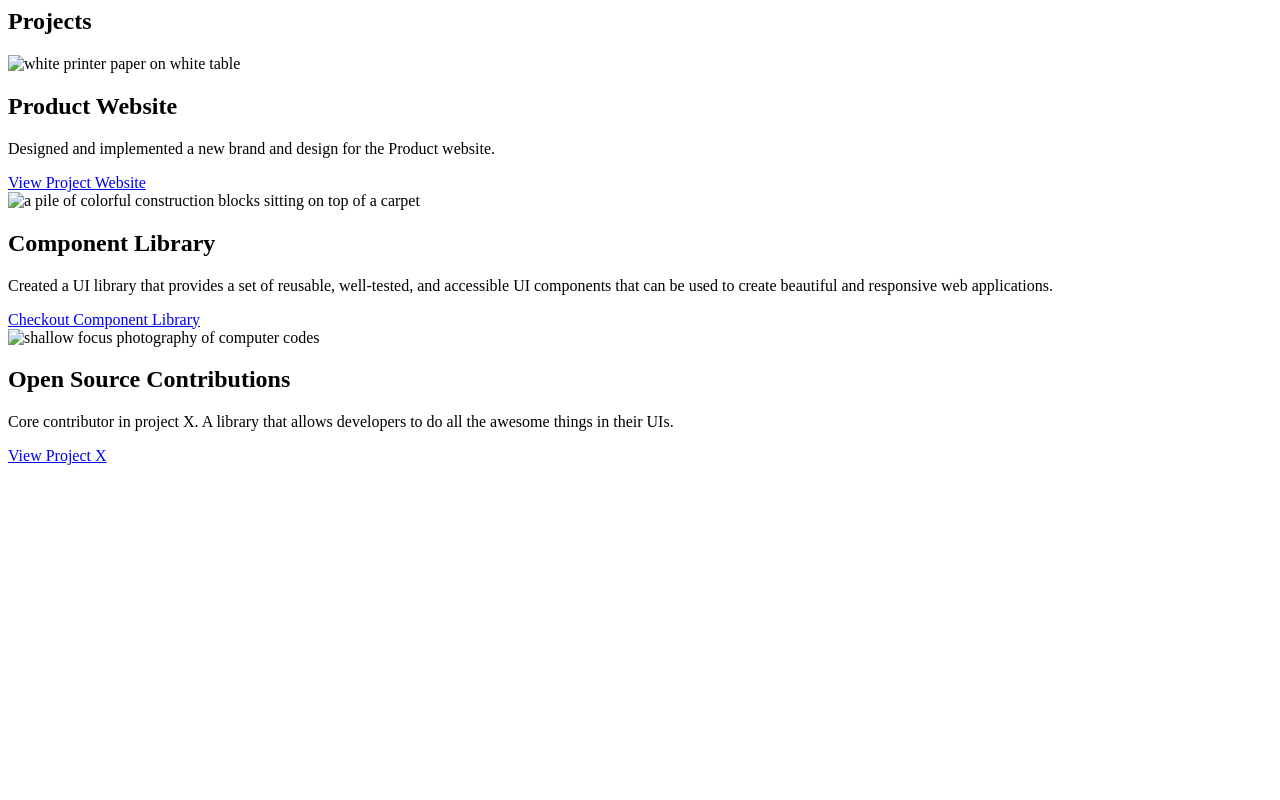
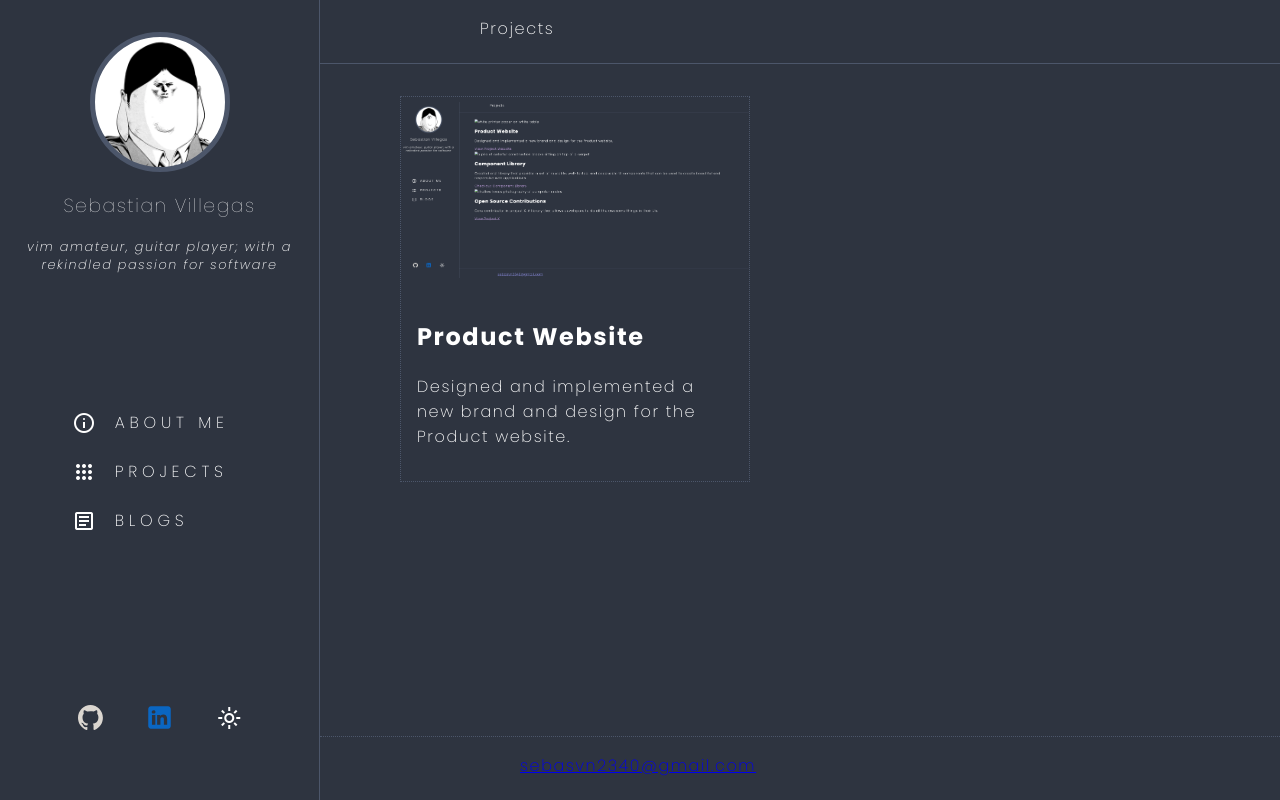
Before and after one commit to sebas-vn/islafantasia.dev, a plain HTML site: page projects.html in a window 1280 px wide. Drawn offline with nearby package versions, Linux system fonts and the light colour scheme.

Commit message:
project card css update

```diff
--- a/projects.html
+++ b/projects.html
@@ -1,47 +1,107 @@
-<section class="projects">
-	<h2>Projects</h2>
-	<div class="container">
+<html lang="en-US">
+<!DOCTYPE html>
 
-		<section class="project">
-			<img class="image" src="images/p1-webiste.webp" alt="white printer paper on white table"
-				loading="lazy">
-			<h2 class="name">Product Website</h2>
-			<div class="description">
-				<p>Designed and implemented a new brand and design for the Product website.</p>
-			</div>
-			<div class="actions">
-				<a href="https://example.com" class="link">View Project Website</a>
+<head>
+	<title>islafantasi@</title>
+	<meta name="author" content="Sebastian Villegas">
+	<meta name="description" content="Software Engineer">
+	<meta name="viewport" content="width=device-width, initial-scale=1.0">
+
+	<link rel="preconnect" href="https://fonts.googleapis.com">
+	<link rel="preconnect" href="https://fonts.gstatic.com" crossorigin>
+	<link href="https://fonts.googleapis.com/css2?family=Poppins:ital,wght@0,100;0,200;0,300;0,400;0,500;0,600;0,700;
+		0,800;0,900;1,100;1,200;1,300;1,400;1,500;1,600;1,700;1,800;1,900&display=swap" rel="stylesheet">
+	<link rel="stylesheet"
+		href="https://fonts.googleapis.com/css2?family=Material+Symbols+Outlined:opsz,wght,FILL,GRAD@24,400,0,0" />
+	<link rel="stylesheet" href="/styles/styles.css">
+	<script src="scripts/index.js" defer></script>
+</head>
+
+<body>
+	<!-- SIDEBAR -->
+	<div class="sidebar poppins-extralight">
+		<section class="profile">
+			<div class="avatar"></div>
+			<h3 class="poppins-thin">Sebastian Villegas</h3>
+			<p class="poppins-extralight">vim amateur, guitar player; with a rekindled passion for software</p>
+
+			<ul class="index">
+				<a href="/about.html">
+					<li>
+						<span class="material-symbols-outlined"> info </span>
+						&nbsp;&nbsp;
+						<span>ABOUT ME</span>
+					</li>
+				</a>
+				<a href="/projects.html">
+					<li>
+						<span class="material-symbols-outlined">
+							apps
+						</span>
+						&nbsp;&nbsp;
+						<span>PROJECTS</span>
+					</li>
+				</a>
+				<a href="/blogs.html">
+					<li>
+						<span class="material-symbols-outlined">
+							article
+						</span>
+						&nbsp;&nbsp;
+						<span>BLOGS</span>
+					</li>
+				</a>
+			</ul>
+
+		</section>
+		<ul class="socials">
+			<li>
+				<a href="https://github.com/sebas-vn">
+					<img src="/icons/github-mark.svg" alt="" width="25" height="25">
+				</a>
+			</li>
+			<li>
+				<a href="https://linkedin.com/in/sebas-vn">
+					<img src="icons/linkedin.svg" alt="LinkedIn" height="27" width="27" loading="lazy">
+				</a>
+			</li>
+			<li>
+				<span class="material-symbols-outlined theme-button"> dark_mode </span>
+			</li>
+			<div class="mover"></div>
+		</ul>
+	</div>
+
+	<!-- MAIN CONTENT -->
+	<main class="poppins-extralight">
+
+		<header>
+			<p>Projects</p>
+		</header>
+
+		<section class="projects">
+			<div class="container">
+				<div class="pcard">
+					<img class="image" src="assets/app.png" alt="white printer paper on white table"
+						loading="lazy">
+					<div class="description pcard-body">
+						<h2 class="name pcard-title">Product Website</h2>
+						<p>Designed and implemented a new brand and design for the Product website.</p>
+					</div>
+				</div>
 			</div>
 		</section>
 
-		<section class="project">
-			<img class="image" src="images/p2-content-library.webp"
-				alt="a pile of colorful construction blocks sitting on top of a carpet" loading="lazy">
-			<h2 class="name">Component Library</h2>
-			<div class="description">
-				<p>Created a UI library that provides a set of reusable, well-tested, and accessible UI
-					components that can
-					be
-					used to create beautiful and responsive web applications.</p>
-			</div>
-			<div class="actions">
-				<a href="https://example.com" class="link">Checkout Component Library </a>
-			</div>
-		</section>
+		<footer>
+			<ul class="contacts">
+				<li><a href="mailto:sebasvn2340@gmail.com">sebasvn2340@gmail.com</a></li>
+			</ul>
 
-		<section class="project">
-			<img class="image" src="images/p3-open-source-contributions.webp"
-				alt="shallow focus photography of computer codes" loading="lazy">
-			<h2 class="name">Open Source Contributions</h2>
-			<div class="description">
-				<p>Core contributor in project X. A library that allows developers to do all the awesome things
-					in their
-					UIs.
-				</p>
-			</div>
-			<div class="actions">
-				<a href="https://example.com" class="link">View Project X</a>
-			</div>
-		</section>
-	</div>
-</section>
+		</footer>
+	</main>
+
+	</iframe>
+
+</body>
+
+</html>
--- a/styles/styles.css
+++ b/styles/styles.css
@@ -85,6 +85,11 @@ body {
 	padding: 0rem 3rem;
 }
 
+.sidebar a {
+	text-decoration: none;
+	color: var(--color);
+}
+
 .sidebar .socials {
 	display: flex;
 	justify-content: space-evenly;
@@ -138,6 +143,44 @@ main {
 	height: 100%;
 	position: relative;
 	float: right;
+}
+
+section.about, section.projects {
+	padding: 2rem 5rem;
+}
+
+/* Project card */
+
+.pcard {
+	display: inline-block;
+	min-width: 300px;
+	max-width: 350px;
+	border: dotted .5px var(--border);
+	transition: .2s;
+}
+
+.pcard:hover {
+	cursor: pointer;
+	box-shadow: -8px 8px 1px var(--shadow);
+	transform: translate(10px, -10px);
+}
+
+.pcard img {
+	width: -webkit-fill-available;
+}
+
+.pcard-title {
+	width: 300px;
+}
+
+.pcard-body {
+	min-width: 300px;
+	max-width: 500px;
+	padding: 1rem;
+}
+
+.pcard .actions {
+	position: relative;
 }
 
 
@@ -211,16 +254,17 @@ img {
 
 /* Header & Footer */
 header, footer {
-	position: absolute;
 	width: 100%;
 	padding: 0 10rem;
 }
 header {
+	position: relative;
 	border-bottom: solid .5px var(--border);
 	height: 3rem;
-	top: 0;
 }
 footer {
+	position: absolute;
 	border-top: dotted .5px var(--border);
+	height: 4rem;
 	bottom: 0;
 }
```
Also changed, not shown: about.html (+101 -0 lines), blogs.html (+102 -10 lines), index.html (+10 -5 lines), scripts/load.js (+1 -9 lines), assets/app.png (added), scripts/index.js (line endings or trailing spaces).
